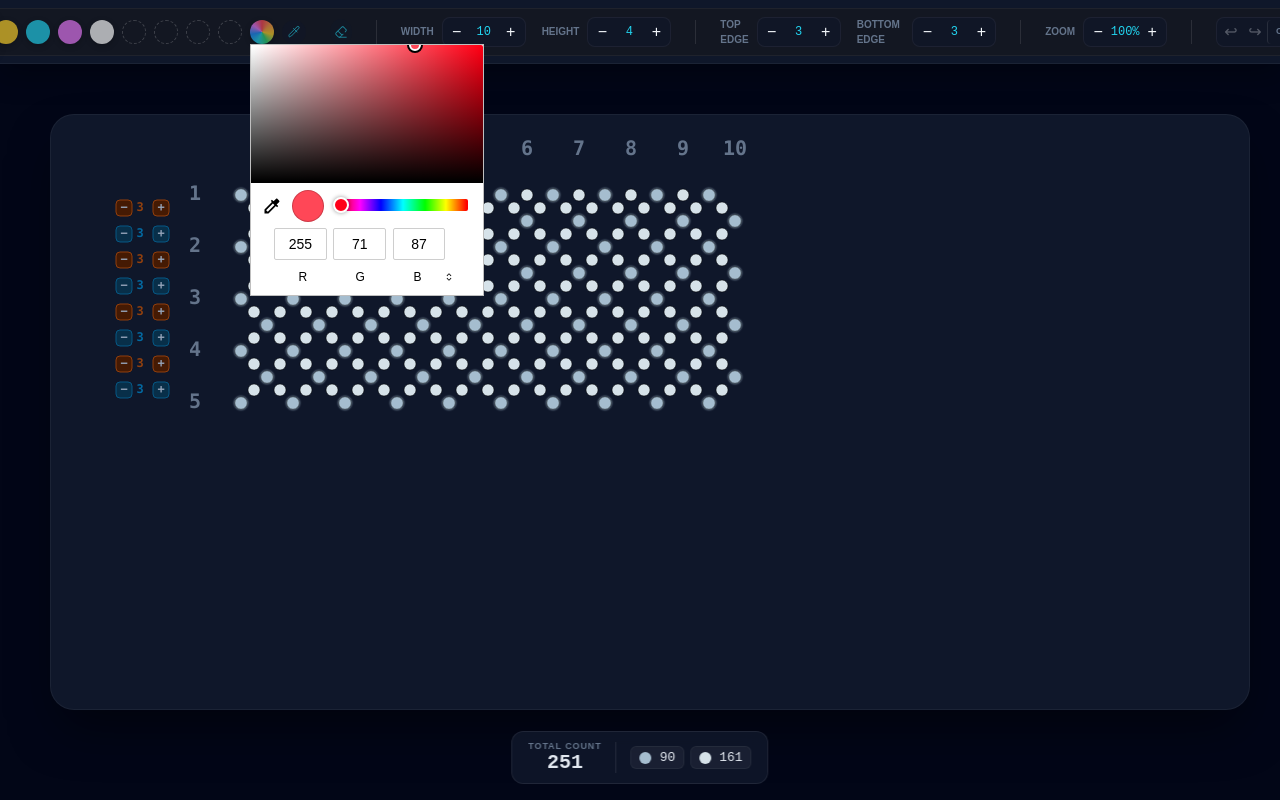
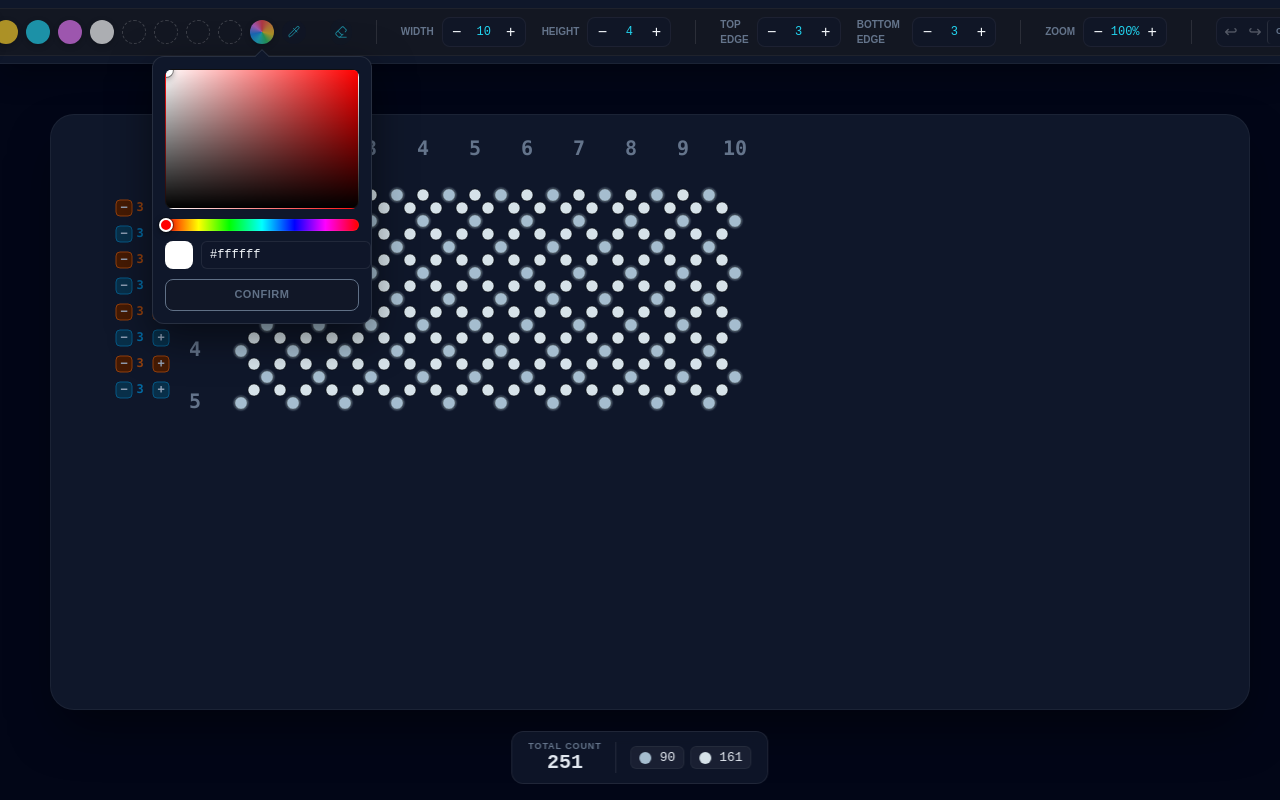
Before and after one commit to anaseal/Utochka, a React (Vite) app: page / in a window 1280 px wide. Both pictures are taken after a click on the button 261 px from the left and 31 px from the top of the page. Built offline with nearby package versions, Linux system fonts and the light colour scheme.

Commit message:
стилизован колорпикер

```diff
--- a/src/App.tsx
+++ b/src/App.tsx
@@ -66,6 +66,7 @@ function App() {
         activeTool={drawingControls.activeTool}
         setActiveTool={drawingControls.setActiveTool}
         recentColors={drawingControls.recentColors}
+        commitRecentColor={drawingControls.commitRecentColor}
         onClearAll={drawingControls.clearAll}
         gridWidth={gridSize.width}
         gridHeight={gridSize.height}
--- /dev/null
+++ b/src/components/Editor/Header/ColorPicker.css
@@ -0,0 +1,133 @@
+.color-picker {
+  position: absolute;
+  top: calc(100% + 12px);
+  left: 50%;
+  transform: translateX(-50%);
+  width: 220px;
+  background: #0f172a;
+  border: 1px solid rgba(255, 255, 255, 0.1);
+  border-radius: 12px;
+  box-shadow: 0 14px 40px rgba(0, 0, 0, 0.5);
+  padding: 12px;
+  z-index: 120;
+  display: flex;
+  flex-direction: column;
+  gap: 10px;
+  user-select: none;
+}
+.color-picker::before {
+  content: '';
+  position: absolute;
+  top: -6px;
+  left: 50%;
+  transform: translateX(-50%) rotate(45deg);
+  width: 10px;
+  height: 10px;
+  background: #0f172a;
+  border-left: 1px solid rgba(255, 255, 255, 0.1);
+  border-top: 1px solid rgba(255, 255, 255, 0.1);
+}
+
+.color-picker__sv {
+  position: relative;
+  width: 100%;
+  height: 140px;
+  border-radius: 8px;
+  cursor: crosshair;
+  touch-action: none;
+  overflow: hidden;
+  border: 1px solid rgba(255, 255, 255, 0.06);
+}
+.color-picker__sv-cursor {
+  position: absolute;
+  width: 14px;
+  height: 14px;
+  border-radius: 50%;
+  border: 2px solid #ffffff;
+  box-shadow: 0 0 0 1px rgba(0, 0, 0, 0.4), 0 2px 6px rgba(0, 0, 0, 0.4);
+  transform: translate(-50%, -50%);
+  pointer-events: none;
+}
+
+.color-picker__hue {
+  position: relative;
+  width: 100%;
+  height: 12px;
+  border-radius: 999px;
+  cursor: pointer;
+  touch-action: none;
+  background: linear-gradient(
+    to right,
+    #ff0000 0%,
+    #ffff00 17%,
+    #00ff00 33%,
+    #00ffff 50%,
+    #0000ff 67%,
+    #ff00ff 83%,
+    #ff0000 100%
+  );
+  border: 1px solid rgba(255, 255, 255, 0.06);
+}
+.color-picker__hue-cursor {
+  position: absolute;
+  top: 50%;
+  width: 14px;
+  height: 14px;
+  border-radius: 50%;
+  border: 2px solid #ffffff;
+  box-shadow: 0 0 0 1px rgba(0, 0, 0, 0.4), 0 2px 6px rgba(0, 0, 0, 0.4);
+  transform: translate(-50%, -50%);
+  pointer-events: none;
+}
+
+.color-picker__row {
+  display: flex;
+  align-items: center;
+  gap: 8px;
+}
+.color-picker__preview {
+  width: 28px;
+  height: 28px;
+  border-radius: 8px;
+  border: 1px solid rgba(255, 255, 255, 0.1);
+  flex-shrink: 0;
+}
+.color-picker__hex {
+  flex: 1;
+  height: 28px;
+  padding: 0 8px;
+  background: rgba(15, 23, 42, 0.6);
+  border: 1px solid rgba(255, 255, 255, 0.08);
+  border-radius: 6px;
+  color: #f1f5f9;
+  font-family: ui-monospace, monospace;
+  font-size: 12px;
+  text-transform: lowercase;
+  outline: none;
+}
+.color-picker__hex:focus {
+  border-color: rgba(34, 211, 238, 0.6);
+}
+
+.color-picker__confirm {
+  width: 100%;
+  height: 32px;
+  border-radius: 8px;
+  border: none;
+  background: #111727;
+  color: #607086;
+  font-size: 11px;
+  font-weight: 800;
+  text-transform: uppercase;
+  letter-spacing: 0.05em;
+  cursor: pointer;
+  transition: background 0.15s, transform 0.15s;
+border: 1px solid #607086;
+}
+.color-picker__confirm:hover {
+  color: #21cfe9;
+  border: 1px solid #21cfe9;
+}
+.color-picker__confirm:active {
+  transform: translateY(1px);
+}
--- /dev/null
+++ b/src/components/Editor/Header/ColorPicker.tsx
@@ -0,0 +1,186 @@
+import { useEffect, useRef, useState } from 'react';
+import './ColorPicker.css';
+
+type HSV = { h: number; s: number; v: number };
+
+const HEX_RE = /^#?([a-f0-9]{6})$/i;
+
+const clamp = (n: number, lo: number, hi: number) => Math.min(hi, Math.max(lo, n));
+
+const hexToRgb = (hex: string) => {
+  const m = HEX_RE.exec(hex);
+  if (!m) return null;
+  const n = parseInt(m[1], 16);
+  return { r: (n >> 16) & 255, g: (n >> 8) & 255, b: n & 255 };
+};
+
+const rgbToHex = (r: number, g: number, b: number) =>
+  '#' + [r, g, b].map(c => clamp(Math.round(c), 0, 255).toString(16).padStart(2, '0')).join('');
+
+const rgbToHsv = (r: number, g: number, b: number): HSV => {
+  r /= 255; g /= 255; b /= 255;
+  const max = Math.max(r, g, b);
+  const min = Math.min(r, g, b);
+  const d = max - min;
+  const v = max;
+  const s = max === 0 ? 0 : d / max;
+  let h = 0;
+  if (d !== 0) {
+    if (max === r) h = ((g - b) / d) % 6;
+    else if (max === g) h = (b - r) / d + 2;
+    else h = (r - g) / d + 4;
+    h *= 60;
+    if (h < 0) h += 360;
+  }
+  return { h, s, v };
+};
+
+const hsvToHex = ({ h, s, v }: HSV) => {
+  const c = v * s;
+  const x = c * (1 - Math.abs(((h / 60) % 2) - 1));
+  const m = v - c;
+  let r = 0, g = 0, b = 0;
+  if (h < 60) { r = c; g = x; }
+  else if (h < 120) { r = x; g = c; }
+  else if (h < 180) { g = c; b = x; }
+  else if (h < 240) { g = x; b = c; }
+  else if (h < 300) { r = x; b = c; }
+  else { r = c; b = x; }
+  return rgbToHex((r + m) * 255, (g + m) * 255, (b + m) * 255);
+};
+
+const hexToHsv = (hex: string): HSV => {
+  const rgb = hexToRgb(hex) ?? { r: 255, g: 255, b: 255 };
+  return rgbToHsv(rgb.r, rgb.g, rgb.b);
+};
+
+interface Props {
+  initialColor: string;
+  onConfirm: (color: string) => void;
+  onClose: () => void;
+  triggerRef?: React.RefObject<HTMLElement | null>;
+}
+
+export const ColorPicker = ({ initialColor, onConfirm, onClose, triggerRef }: Props) => {
+  const [hsv, setHsv] = useState<HSV>(() => hexToHsv(initialColor));
+  const [hexInput, setHexInput] = useState(initialColor);
+
+  const svRef = useRef<HTMLDivElement>(null);
+  const hueRef = useRef<HTMLDivElement>(null);
+  const rootRef = useRef<HTMLDivElement>(null);
+
+  const currentHex = hsvToHex(hsv);
+
+  useEffect(() => {
+    setHexInput(currentHex);
+  }, [currentHex]);
+
+  useEffect(() => {
+    const onKey = (e: KeyboardEvent) => {
+      if (e.key === 'Escape') onClose();
+      else if (e.key === 'Enter') onConfirm(currentHex);
+    };
+    const onDown = (e: MouseEvent) => {
+      const target = e.target as Node;
+      if (rootRef.current?.contains(target)) return;
+      if (triggerRef?.current?.contains(target)) return;
+      onClose();
+    };
+    document.addEventListener('keydown', onKey);
+    document.addEventListener('mousedown', onDown);
+    return () => {
+      document.removeEventListener('keydown', onKey);
+      document.removeEventListener('mousedown', onDown);
+    };
+  }, [currentHex, onClose, onConfirm, triggerRef]);
+
+  const updateFromSv = (clientX: number, clientY: number) => {
+    const rect = svRef.current!.getBoundingClientRect();
+    const s = clamp((clientX - rect.left) / rect.width, 0, 1);
+    const v = 1 - clamp((clientY - rect.top) / rect.height, 0, 1);
+    setHsv(prev => ({ ...prev, s, v }));
+  };
+
+  const updateFromHue = (clientX: number) => {
+    const rect = hueRef.current!.getBoundingClientRect();
+    const h = clamp((clientX - rect.left) / rect.width, 0, 1) * 360;
+    setHsv(prev => ({ ...prev, h }));
+  };
+
+  const startSvDrag = (e: React.PointerEvent) => {
+    e.preventDefault();
+    (e.currentTarget as HTMLElement).setPointerCapture(e.pointerId);
+    updateFromSv(e.clientX, e.clientY);
+  };
+  const moveSv = (e: React.PointerEvent) => {
+    if (e.buttons !== 1) return;
+    updateFromSv(e.clientX, e.clientY);
+  };
+
+  const startHueDrag = (e: React.PointerEvent) => {
+    e.preventDefault();
+    (e.currentTarget as HTMLElement).setPointerCapture(e.pointerId);
+    updateFromHue(e.clientX);
+  };
+  const moveHue = (e: React.PointerEvent) => {
+    if (e.buttons !== 1) return;
+    updateFromHue(e.clientX);
+  };
+
+  const onHexChange = (raw: string) => {
+    setHexInput(raw);
+    const normalized = raw.startsWith('#') ? raw : `#${raw}`;
+    if (HEX_RE.test(normalized)) {
+      const rgb = hexToRgb(normalized)!;
+      setHsv(rgbToHsv(rgb.r, rgb.g, rgb.b));
+    }
+  };
+
+  const hueColor = `hsl(${hsv.h}, 100%, 50%)`;
+
+  return (
+    <div className="color-picker" ref={rootRef} role="dialog" aria-label="Pick a color">
+      <div
+        ref={svRef}
+        className="color-picker__sv"
+        style={{ background: `linear-gradient(to top, #000, transparent), linear-gradient(to right, #fff, ${hueColor})` }}
+        onPointerDown={startSvDrag}
+        onPointerMove={moveSv}
+      >
+        <div
+          className="color-picker__sv-cursor"
+          style={{ left: `${hsv.s * 100}%`, top: `${(1 - hsv.v) * 100}%`, background: currentHex }}
+        />
+      </div>
+
+      <div
+        ref={hueRef}
+        className="color-picker__hue"
+        onPointerDown={startHueDrag}
+        onPointerMove={moveHue}
+      >
+        <div className="color-picker__hue-cursor" style={{ left: `${(hsv.h / 360) * 100}%`, background: hueColor }} />
+      </div>
+
+      <div className="color-picker__row">
+        <div className="color-picker__preview" style={{ background: currentHex }} aria-hidden="true" />
+        <input
+          className="color-picker__hex"
+          value={hexInput}
+          onChange={e => onHexChange(e.target.value)}
+          spellCheck={false}
+          maxLength={7}
+          aria-label="Hex value"
+        />
+      </div>
+
+      <button
+        type="button"
+        className="color-picker__confirm"
+        onClick={() => onConfirm(currentHex)}
+      >
+        Confirm
+      </button>
+    </div>
+  );
+};
--- a/src/components/Editor/Header/Header.tsx
+++ b/src/components/Editor/Header/Header.tsx
@@ -1,5 +1,6 @@
 import { useEffect, useRef, useState } from 'react';
 import { MoreHorizontal } from 'lucide-react';
+import { ColorPicker } from './ColorPicker';
 import './Header.css';
 import eraserIcon from "../../../assets/eraser.svg";
 import colorPickerIcon from "../../../assets/colorpicker.svg";
@@ -13,6 +14,7 @@ interface HeaderProps {
   activeTool: DrawingTool;
   setActiveTool: (tool: DrawingTool) => void;
   recentColors: string[];
+  commitRecentColor: (color: string) => void;
   onClearAll: () => void;
   gridWidth: number;
   gridHeight: number;
@@ -58,14 +60,15 @@ const Stepper = ({
 };
 
 export const Header = ({
-  palette, activeColor, setActiveColor, activeTool, setActiveTool, recentColors, onClearAll,
+  palette, activeColor, setActiveColor, activeTool, setActiveTool, recentColors, commitRecentColor, onClearAll,
   gridWidth, gridHeight, topSpan, bottomSpan,
   onWidthChange, onHeightChange, onTopSpanChange, onBottomSpanChange,
   zoom, onZoomChange,
   onUndo, onRedo, canUndo, canRedo
 }: HeaderProps) => {
-  const colorInputRef = useRef<HTMLInputElement>(null);
   const [hasEyeDropper] = useState(() => 'EyeDropper' in window);
+  const [pickerOpen, setPickerOpen] = useState(false);
+  const customTriggerRef = useRef<HTMLButtonElement>(null);
 
   const [overflowOpen, setOverflowOpen] = useState(false);
   const overflowRef = useRef<HTMLDivElement>(null);
@@ -93,20 +96,25 @@ export const Header = ({
   }, [overflowOpen]);
 
   const isCustomColor = !palette.includes(activeColor);
-  const isCustomActive = activeTool === 'pencil' && isCustomColor;
 
   const handleEyeDropper = async () => {
     try {
       const dropper = new (window as any).EyeDropper();
       const { sRGBHex } = await dropper.open();
       setActiveColor(sRGBHex);
+      commitRecentColor(sRGBHex);
       setActiveTool('pencil');
     } catch {
       // cancelled
     }
   };
 
-  const safeHex = /^#[0-9a-f]{6}$/i.test(activeColor) ? activeColor : '#ffffff';
+  const handlePickerConfirm = (color: string) => {
+    setActiveColor(color);
+    commitRecentColor(color);
+    setActiveTool('pencil');
+    setPickerOpen(false);
+  };
 
   return (
     <header className="header">
@@ -148,24 +156,22 @@ export const Header = ({
 
           <div className="palette__custom">
             <button
-              className={`palette__color ${isCustomActive ? 'palette__color--active' : ''}`}
-              onClick={() => colorInputRef.current?.click()}
+              ref={customTriggerRef}
+              className="palette__color palette__color--custom-trigger"
+              onClick={() => setPickerOpen(o => !o)}
               title="Custom color"
-              style={
-                isCustomActive
-                  ? { background: activeColor } as React.CSSProperties
-                  : { background: 'conic-gradient(from 0deg, #ff4757, #ff9f43, #ffd32a, #2ed573, #22d3ee, #1e90ff, #e879f9, #ff4757)' } as React.CSSProperties
-              }
+              aria-haspopup="dialog"
+              aria-expanded={pickerOpen}
+              style={{ background: 'conic-gradient(from 0deg, #ff4757, #ff9f43, #ffd32a, #2ed573, #22d3ee, #1e90ff, #e879f9, #ff4757)' }}
             />
-            <input
-              ref={colorInputRef}
-              type="color"
-              value={safeHex}
-              onChange={e => { setActiveColor(e.target.value); setActiveTool('pencil'); }}
-              className="palette__custom-input"
-              aria-hidden="true"
-              tabIndex={-1}
-            />
+            {pickerOpen && (
+              <ColorPicker
+                initialColor={isCustomColor ? activeColor : '#ffffff'}
+                onConfirm={handlePickerConfirm}
+                onClose={() => setPickerOpen(false)}
+                triggerRef={customTriggerRef}
+              />
+            )}
           </div>
 
           {hasEyeDropper && (
--- a/src/hooks/useDrawing.ts
+++ b/src/hooks/useDrawing.ts
@@ -27,8 +27,13 @@ export const useDrawing = (initialColor: string, basePalette: readonly string[])
 
   const setActiveColor = useCallback((color: string) => {
     setActiveColorState(color);
+  }, []);
+
+  const commitRecentColor = useCallback((color: string) => {
+    if (!HEX_RE.test(color)) return;
     if (basePalette.includes(color)) return;
     setRecentColors(prev => {
+      if (prev[0] === color) return prev;
       const next = [color, ...prev.filter(c => c !== color)].slice(0, RECENT_LIMIT);
       try { localStorage.setItem(RECENT_STORAGE_KEY, JSON.stringify(next)); } catch {}
       return next;
@@ -99,6 +104,7 @@ export const useDrawing = (initialColor: string, basePalette: readonly string[])
   return {
     activeColor,
     setActiveColor,
+    commitRecentColor,
     activeTool,
     setActiveTool,
     recentColors,
```
Also changed, not shown: src/components/Editor/Header/Header.css (+1 -12 lines).
